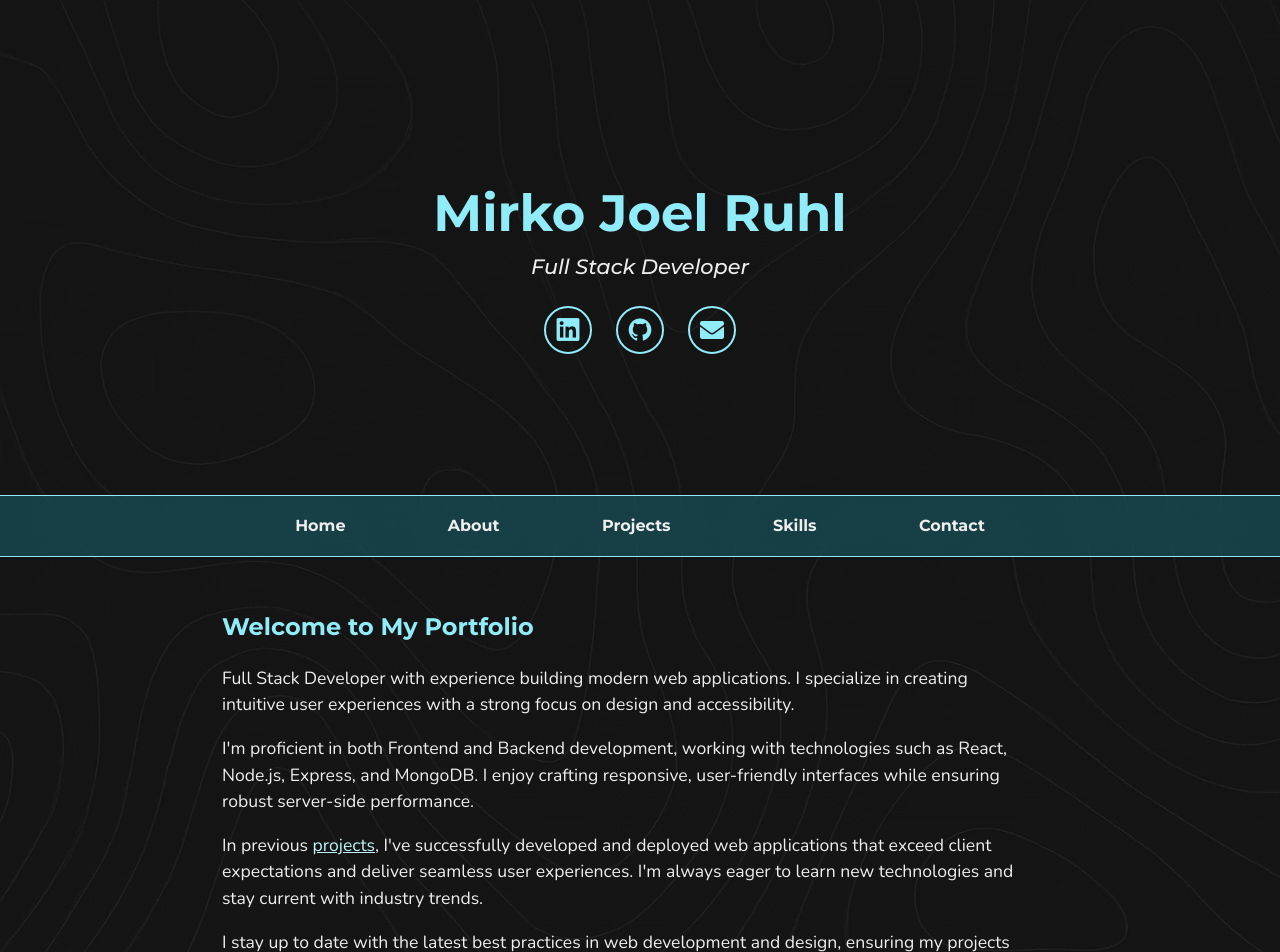
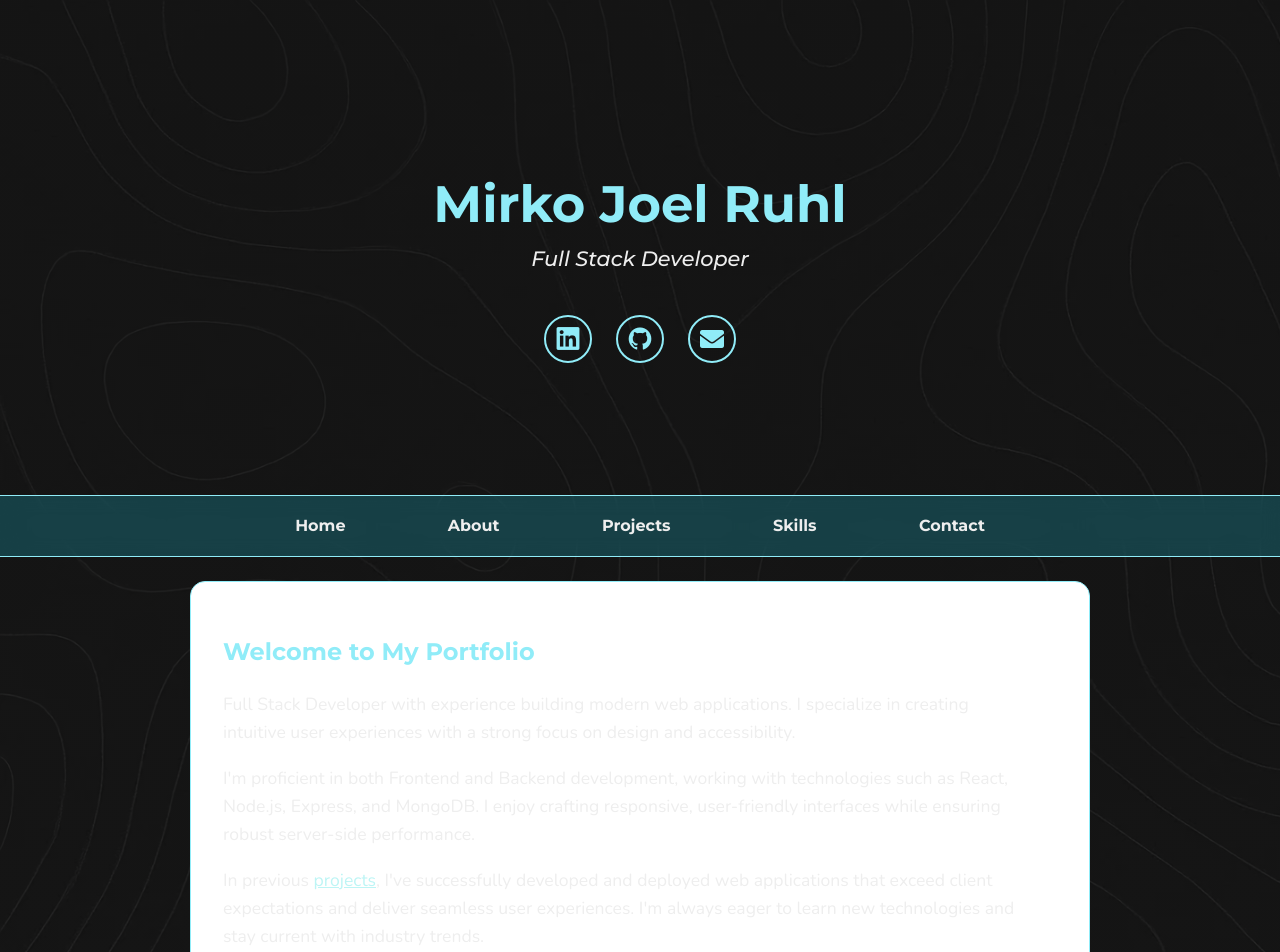
Before and after one commit to RuhlMirko/portfolio, a React (Vite) app: page / in a window 1280 px wide. Shown: the top 952 px of the page. Built offline with nearby package versions, Linux system fonts and the light colour scheme; the HTML template or start-up script is replaced by a standard one.

Commit message:
Updated styles for sections
Added new class for inner sections

```diff
--- a/src/components/About.jsx
+++ b/src/components/About.jsx
@@ -1,6 +1,6 @@
 export default function About() {
   return (
-    <section id='about-me'>
+    <section id='about' className="inner-section">
       <h2>Welcome to My Portfolio</h2>
       <p>
         Full Stack Developer with experience building modern web applications. I specialize in creating intuitive user experiences with a strong focus on design and accessibility.
--- a/src/components/DecryptedText.jsx
+++ /dev/null
@@ -1,207 +0,0 @@
-import { useEffect, useState, useRef } from 'react';
-import { motion } from 'motion/react';
-
-const styles = {
-  wrapper: {
-    display: 'inline-block',
-    whiteSpace: 'pre-wrap',
-  },
-  srOnly: {
-    position: 'absolute',
-    width: '1px',
-    height: '1px',
-    padding: 0,
-    margin: '-1px',
-    overflow: 'hidden',
-    clip: 'rect(0,0,0,0)',
-    border: 0
-  }
-};
-
-export default function DecryptedText({
-  text,
-  speed = 60,
-  maxIterations = 20,
-  sequential = false,
-  revealDirection = 'start',
-  useOriginalCharsOnly = false,
-  characters = 'ReactJavascriptNodeExpressMongoDBTypeScriptHTMLCSSReduxGraphQLNextVite',
-  className = '',
-  parentClassName = '',
-  encryptedClassName = '',
-  animateOn = 'hover',
-  ...props
-}) {
-  const [displayText, setDisplayText] = useState(text);
-  const [isHovering, setIsHovering] = useState(false);
-  const [isScrambling, setIsScrambling] = useState(false);
-  const [revealedIndices, setRevealedIndices] = useState(new Set());
-  const [hasAnimated, setHasAnimated] = useState(false);
-  const containerRef = useRef(null);
-
-  useEffect(() => {
-    let interval;
-    let currentIteration = 0;
-
-    const getNextIndex = revealedSet => {
-      const textLength = text.length;
-      switch (revealDirection) {
-        case 'start':
-          return revealedSet.size;
-        case 'end':
-          return textLength - 1 - revealedSet.size;
-        case 'center': {
-          const middle = Math.floor(textLength / 2);
-          const offset = Math.floor(revealedSet.size / 2);
-          const nextIndex = revealedSet.size % 2 === 0 ? middle + offset : middle - offset - 1;
-
-          if (nextIndex >= 0 && nextIndex < textLength && !revealedSet.has(nextIndex)) {
-            return nextIndex;
-          }
-
-          for (let i = 0; i < textLength; i++) {
-            if (!revealedSet.has(i)) return i;
-          }
-          return 0;
-        }
-        default:
-          return revealedSet.size;
-      }
-    };
-
-    const availableChars = useOriginalCharsOnly
-      ? Array.from(new Set(text.split(''))).filter(char => char !== ' ')
-      : characters.split('');
-
-    const shuffleText = (originalText, currentRevealed) => {
-      if (useOriginalCharsOnly) {
-        const positions = originalText.split('').map((char, i) => ({
-          char,
-          isSpace: char === ' ',
-          index: i,
-          isRevealed: currentRevealed.has(i)
-        }));
-
-        const nonSpaceChars = positions.filter(p => !p.isSpace && !p.isRevealed).map(p => p.char);
-
-        for (let i = nonSpaceChars.length - 1; i > 0; i--) {
-          const j = Math.floor(Math.random() * (i + 1));
-          [nonSpaceChars[i], nonSpaceChars[j]] = [nonSpaceChars[j], nonSpaceChars[i]];
-        }
-
-        let charIndex = 0;
-        return positions
-          .map(p => {
-            if (p.isSpace) return ' ';
-            if (p.isRevealed) return originalText[p.index];
-            return nonSpaceChars[charIndex++];
-          })
-          .join('');
-      } else {
-        return originalText
-          .split('')
-          .map((char, i) => {
-            if (char === ' ') return ' ';
-            if (currentRevealed.has(i)) return originalText[i];
-            return availableChars[Math.floor(Math.random() * availableChars.length)];
-          })
-          .join('');
-      }
-    };
-
-    if (isHovering) {
-      setIsScrambling(true);
-      interval = setInterval(() => {
-        setRevealedIndices(prevRevealed => {
-          if (sequential) {
-            if (prevRevealed.size < text.length) {
-              const nextIndex = getNextIndex(prevRevealed);
-              const newRevealed = new Set(prevRevealed);
-              newRevealed.add(nextIndex);
-              setDisplayText(shuffleText(text, newRevealed));
-              return newRevealed;
-            } else {
-              clearInterval(interval);
-              setIsScrambling(false);
-              return prevRevealed;
-            }
-          } else {
-            setDisplayText(shuffleText(text, prevRevealed));
-            currentIteration++;
-            if (currentIteration >= maxIterations) {
-              clearInterval(interval);
-              setIsScrambling(false);
-              setDisplayText(text);
-            }
-            return prevRevealed;
-          }
-        });
-      }, speed);
-    } else {
-      setDisplayText(text);
-      setRevealedIndices(new Set());
-      setIsScrambling(false);
-    }
-
-    return () => {
-      if (interval) clearInterval(interval);
-    };
-  }, [isHovering, text, speed, maxIterations, sequential, revealDirection, characters, useOriginalCharsOnly]);
-
-  useEffect(() => {
-    if (animateOn !== 'view' && animateOn !== 'both') return;
-
-    const observerCallback = entries => {
-      entries.forEach(entry => {
-        if (entry.isIntersecting && !hasAnimated) {
-          setIsHovering(true);
-          setHasAnimated(true);
-        }
-      });
-    };
-
-    const observerOptions = {
-      root: null,
-      rootMargin: '0px',
-      threshold: 0.1
-    };
-
-    const observer = new IntersectionObserver(observerCallback, observerOptions);
-    const currentRef = containerRef.current;
-    if (currentRef) {
-      observer.observe(currentRef);
-    }
-
-    return () => {
-      if (currentRef) {
-        observer.unobserve(currentRef);
-      }
-    };
-  }, [animateOn, hasAnimated]);
-
-  const hoverProps =
-    animateOn === 'hover' || animateOn === 'both'
-      ? {
-          onMouseEnter: () => setIsHovering(true),
-          onMouseLeave: () => setIsHovering(false)
-        }
-      : {};
-
-  return (
-    <motion.span className='title' ref={containerRef} style={styles.wrapper} {...hoverProps} {...props}>
-      <span style={styles.srOnly}>{displayText}</span>
-
-      <span aria-hidden="true">
-        {displayText.split('').map((char, index) => {
-          const isRevealedOrDone = revealedIndices.has(index) || !isScrambling || !isHovering;
-
-          return (
-            <span key={index} className={isRevealedOrDone ? className : encryptedClassName}>
-              {char}
-            </span>
-          );
-        })}
-      </span>
-    </motion.span>
-  );
-}
--- a/src/components/Hero.jsx
+++ b/src/components/Hero.jsx
@@ -1,10 +1,10 @@
 import Shortcut from "./Shortcut";
-import DecryptedText from './DecryptedText';
+
 
 export default function Hero() {
   return <section id="hero">
       <h1> Mirko Joel Ruhl</h1>
-      <DecryptedText text='Full Stack Developer' />
+      <h2 className="title">Full Stack Developer</h2>
       <Shortcut />
     </section>;
 }
--- a/src/styles.css
+++ b/src/styles.css
@@ -77,6 +77,16 @@ h1 {
 section {
   min-height: 30vh;
   padding: var(--spacing-lg) var(--spacing-xl);
+}
+
+.inner-section {
+  width: 90%;
+  max-width: 900px;
+  border: 1px solid var(--color-primary);
+  border-radius: 15px;
+  margin: 24px auto;
+  background-color: var(--bg-dark);
+  backdrop-filter: var(--backdrop-blur);
 }
 
 /* ===== LINKS ===== */
@@ -232,25 +242,24 @@ nav a {
   opacity: 1;
 }
 
-#about-me {
+#about {
   padding-top: var(--spacing-xl);
-  margin: 0 auto;
-  max-width: 900px;
 }
-#about-me h2 {
+#about h2 {
   color: var(--color-primary);
 }
-#about-me p {
+#about p {
   font-family: "Nunito", sans-serif;
   font-size: 1.1em;
   color: var(--color-secondary);
   max-width: 800px;
+  line-height: 1.6;
 }
-#about-me a {
+#about a {
   color: var(--color-highlight);
   text-decoration: underline;
 }
-#about-me a:hover {
+#about a:hover {
   color: var(--color-primary);
 }
 
```
